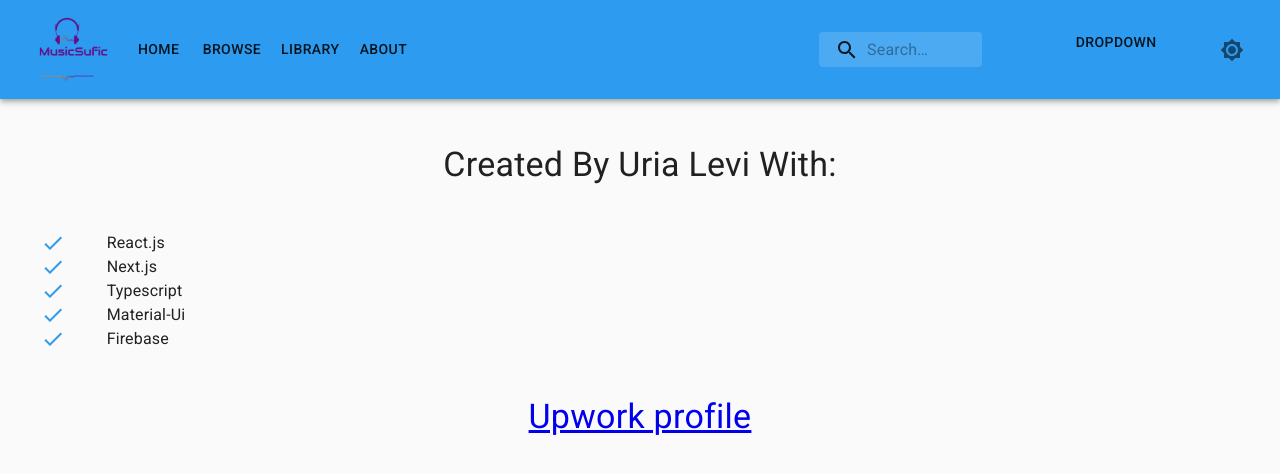
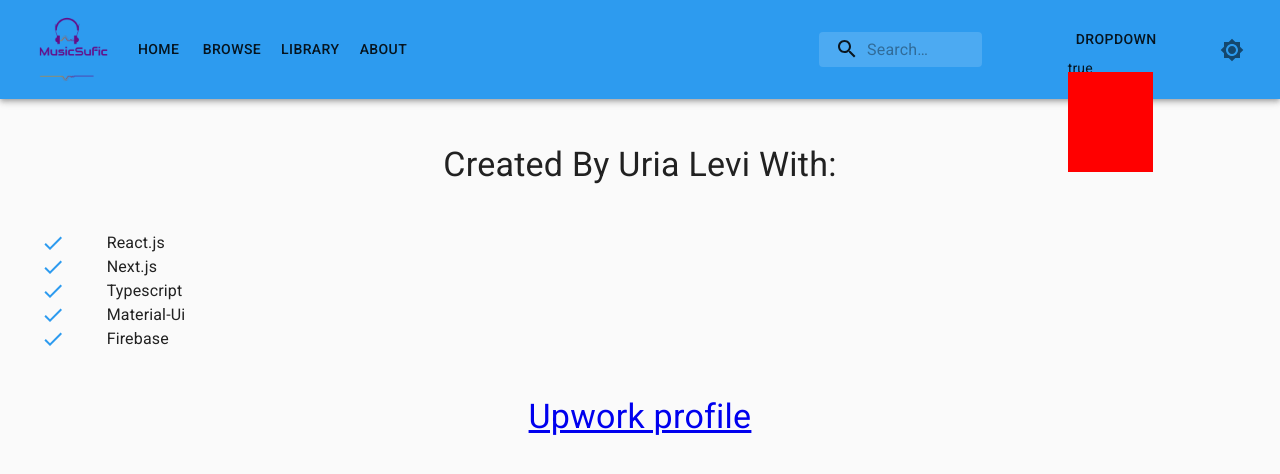
Before and after one commit to ulevi92/mui-next, a Next.js app: page /about in a window 1280 px wide. Both pictures are taken after a click on the button "DROPDOWN". Shown: the top 474 px of the page. Built offline with nearby package versions, Linux system fonts and the light colour scheme.

Commit message:
Solve Dropdown list won't close after window event liseter

```diff
--- a/components/navbar/Dropdown.tsx
+++ b/components/navbar/Dropdown.tsx
@@ -7,6 +7,7 @@ import { useDropdownStyles } from "../../theme/theme";
 
 const Dropdown: FC = () => {
   const [active, setActive] = useState(false);
+  // const [];
 
   const menuRef = useRef<HTMLUListElement>(null);
 
@@ -17,17 +18,26 @@ const Dropdown: FC = () => {
 
     return window.removeEventListener("click", () => setActive(false));
   }, []);
+
+  useEffect(() => {
+    active
+      ? menuRef.current.classList.add("active")
+      : menuRef.current.classList.remove("active");
+  }, [active]);
+
   const onButtonClick = (e: React.MouseEvent<HTMLButtonElement>) => {
     e.stopPropagation();
-    setActive(!active);
-    menuRef.current.classList.toggle("active");
+    !active ? setActive(true) : setActive(false);
   };
 
   return (
-    <>
+    <div style={{ position: "relative" }}>
       <Button onClick={onButtonClick}>Dropdown</Button>
-      <ul ref={menuRef}></ul>
-    </>
+      <ul ref={menuRef} className={classes.ul}>
+        <li className={classes.li}>a</li>
+      </ul>
+      {active ? "true" : "false"}
+    </div>
   );
 };
 
--- a/theme/theme.ts
+++ b/theme/theme.ts
@@ -33,6 +33,7 @@ const darkTheme = createMuiTheme({
 });
 
 // makeStyle = create classes styles
+
 const useStyles = makeStyles({
   btn: {
     borderRadius: 0,
@@ -90,33 +91,35 @@ const useNavbarStyles = makeStyles((theme) => ({
 }));
 
 const useDropdownStyles = makeStyles((theme) => ({
-  dropdownList: {
-    position: "relative",
+  ul: {
     display: "none",
-    height: "100%",
-    width: "100px",
-    background: theme.palette.primary.main,
-    transition: "all 0.35s ease-in-out",
-    transform: "scaleY(0)",
+    animation: ` $openMenu 300ms ${theme.transitions.easing.easeInOut}`,
+    height: 100,
 
     "&.active": {
+      display: "block",
       position: "absolute",
-      display: "flex",
-      flexDirection: "column",
-      transform: "scaleY(1)",
+      width: "100%",
+      background: "red",
     },
   },
+  li: {
+    listStyle: "none",
+    display: "none",
 
-  dropdownItem: {
-    position: "relative",
-    background: theme.palette.background.default,
-    transform: "scaleX(0)",
-    transition: "all 0.35s ease-in-out",
-    width: "100%",
     "&.active": {
-      display: "flex",
-      flexDirection: "column",
-      transform: "scaleY(1)",
+      display: "block",
+    },
+  },
+  "@keyframs openMenu": {
+    "0%": {
+      transform: "scale(0)",
+    },
+    "80%": {
+      transform: "scale(1.2)",
+    },
+    "100%": {
+      transform: "scale(1)",
     },
   },
 }));
```
